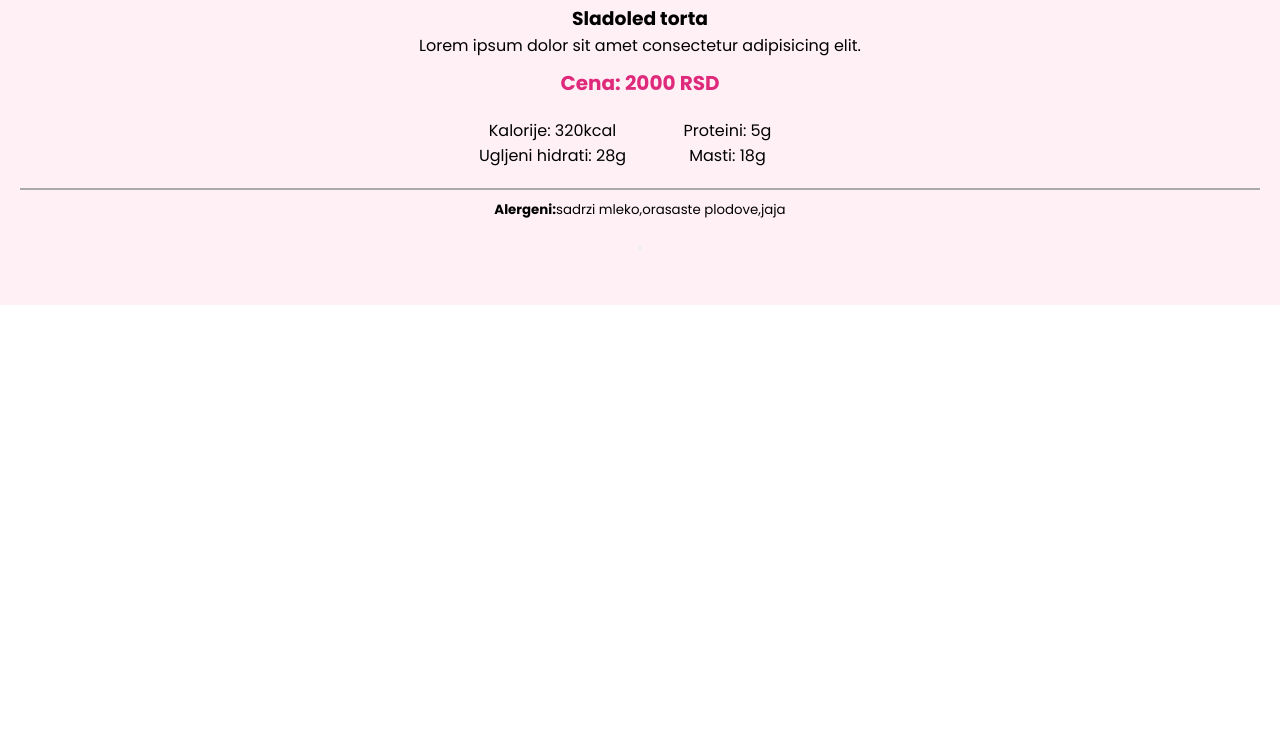
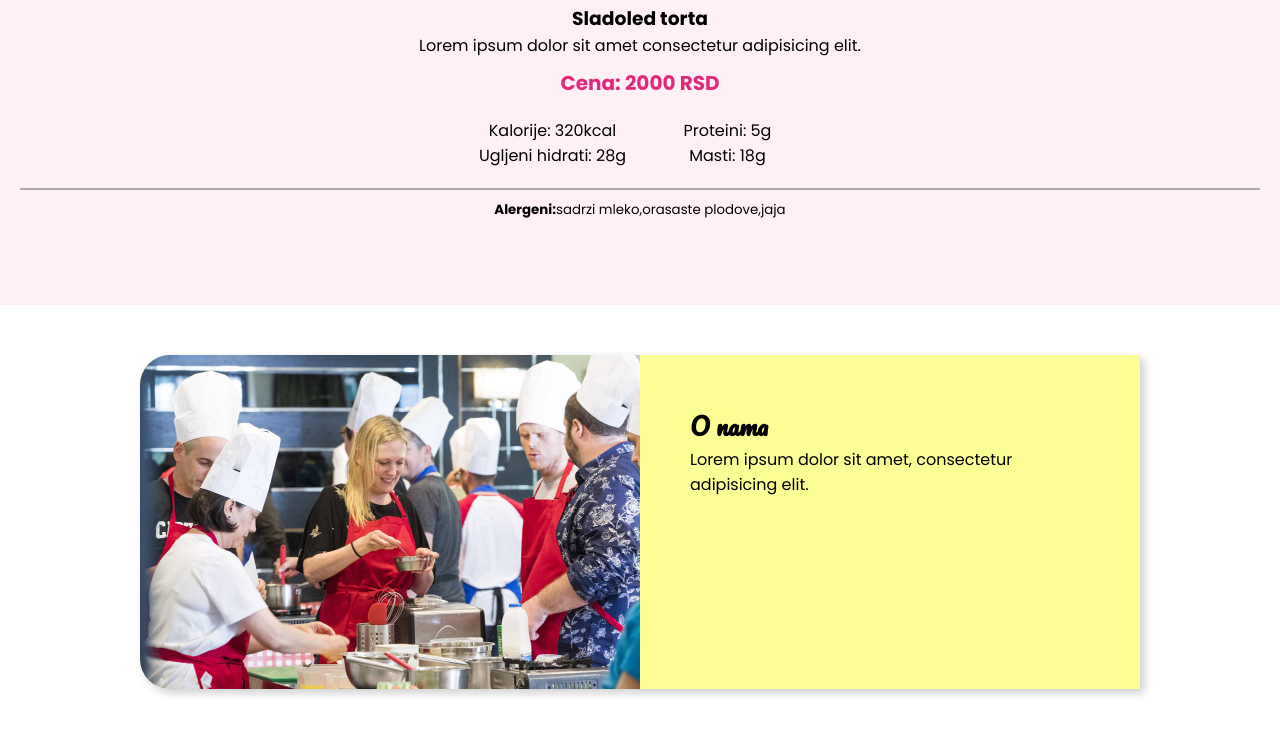
Before and after one commit to ARV128/html_css_js_projekat, a plain HTML site: page index.html in a window 1280 px wide. Shown: the part 1568-2303 px from the top of the page. Before the commit the page ends 1873 px from the top, so only its background shows below. Drawn offline with Linux system fonts and the light colour scheme.

Commit message:
zavrsena sekcija o nama

```diff
--- a/css/style.css
+++ b/css/style.css
@@ -161,3 +161,39 @@ h1,h2{
     font-size: smaller;
 }
 /* KRAJ CSSa ZA BEST SELLER SEKCIJU */
+
+/* POCETAK CSSa ZA O NAMA SEKCIJU */
+
+.o-nama{
+    background-color: #FDFD96;
+    box-shadow: 4px 4px 10px rgba(0,0,0,0.2);
+    max-width: 1000px;
+    margin: 50px auto;
+    display: grid;
+    grid-template-columns: 1fr 1fr;
+    border-radius: 30px 0 0 30px;
+}
+
+.o-nama-slika img{
+    width: 100%;
+    height: auto;
+    display: block;
+    border-radius: 30px 0 0 30px;
+}
+
+.o-nama-sadrzaj{
+    padding: 50px;
+
+}
+
+
+
+
+
+
+
+
+
+
+
+/* KRAJ CSSa ZA  O NAMA SEKCIJU */
--- a/index.html
+++ b/index.html
@@ -68,6 +68,26 @@
    </div>
 </section>
 
+<section class="o-nama">
+  <div class="o-nama-slika">
+    <img src="./images/ice-cream-making-team-build.jpg" alt="O nama">
+
+  </div>
+
+  <div class="o-nama-sadrzaj">
+      <h2>O nama</h2>
+      <p>Lorem ipsum dolor sit amet, consectetur adipisicing elit.</p>
+  </div>
+
+
+
+</section>
+
+
+
+
+
+
 
 
 </body>
```
Also changed, not shown: images/ice-cream-making-team-build.jpg (added).
